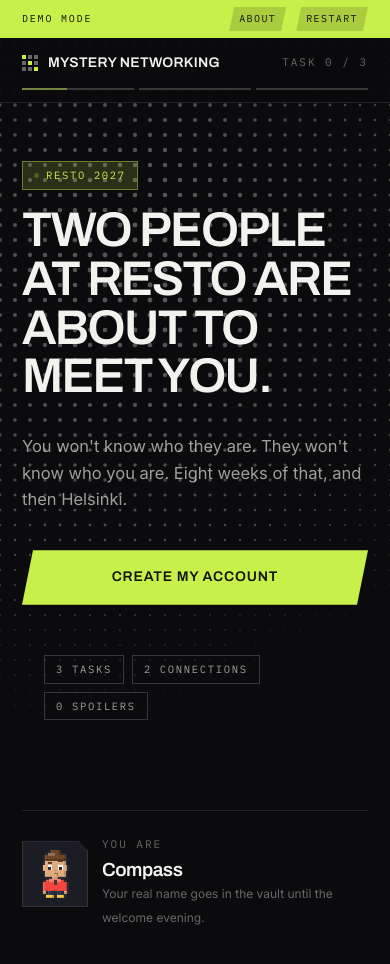
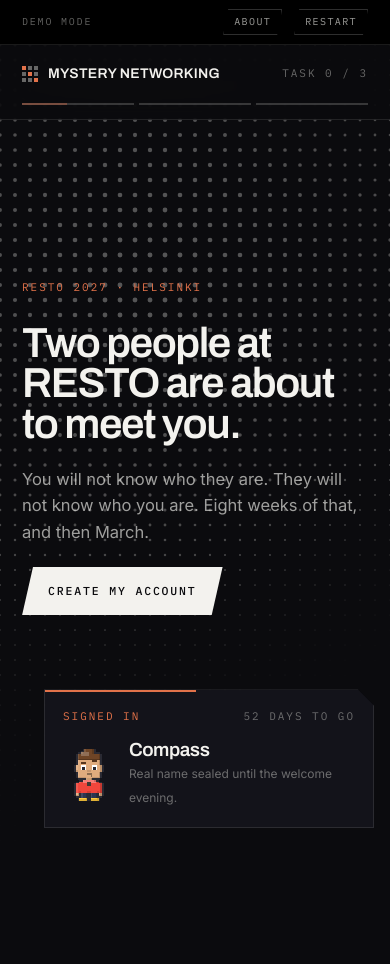
Before and after one commit to leyanzhang123-stack/Mystery-networking, a website: page demo/index.html in a window 390 px wide. After the commit the page ends 894 px from the top, so only its background shows below. Drawn offline with Linux system fonts and the light colour scheme; animation ran at ten frames a second.

Commit message:
Follow the reference properly: sentence case, restraint, air
Not pushed.

Four things were wrong. Headlines were set in capitals, which reads cheap
next to the reference's sentence case. The accent was used as full-width
bars and large buttons instead of at 11px in a label. Screens were packed
instead of letting one sentence hold a whole viewport. And the layout was a
620px column, which looks like a phone form on a laptop.

Now: sentence-case Archivo up to 96px, a full-height hero holding one
sentence, monochrome interface with a single warm accent that only appears
in small labels, quiet slanted mono buttons, a corner status card, and a
1180px page.

Co-Authored-By: Claude Opus 5 <noreply@anthropic.com>
Claude-Session: https://claude.ai/code/session_01TS6jahYNaySq6kku5WRtCH

```diff
--- a/demo/assets/ui.css
+++ b/demo/assets/ui.css
@@ -18,10 +18,12 @@
   --text-2:rgba(243,242,238,.64);
   --text-3:rgba(243,242,238,.40);
 
-  --accent:#C8F04B;            /* swap this one value to re-brand */
-  --accent-ink:#10140A;
-  --accent-dim:rgba(200,240,75,.16);
-  --accent-line:rgba(200,240,75,.42);
+  /* The interface is monochrome. The pixel characters carry the colour, and
+     the accent only ever appears at 11px, in a label or a single small chip. */
+  --accent:#E2724A;
+  --accent-ink:#140905;
+  --accent-dim:rgba(226,114,74,.12);
+  --accent-line:rgba(226,114,74,.38);
 
   --display:"Archivo","Helvetica Neue",Arial,sans-serif;
   --body:"Inter","Helvetica Neue",Arial,sans-serif;
@@ -47,8 +49,8 @@ a{color:var(--text)}
 
 /* ------------------------------- type ----------------------------- */
 .display{font-family:var(--display);font-weight:600;letter-spacing:-.035em;line-height:1.0}
-h1.display{font-size:clamp(38px,11vw,68px);margin:0 0 16px}
-h2.display{font-size:clamp(26px,6.5vw,38px);margin:0 0 10px}
+h1.display{font-size:clamp(42px,9.2vw,96px);line-height:.96;margin:0 0 22px}
+h2.display{font-size:clamp(28px,5.2vw,54px);line-height:1.0;margin:0 0 14px}
 h3.display{font-size:19px;margin:0 0 6px;letter-spacing:-.025em}
 .mono,.label{
   font-family:var(--mono);font-weight:400;font-size:11px;letter-spacing:.18em;
@@ -73,19 +75,20 @@ h3.display{font-size:19px;margin:0 0 6px;letter-spacing:-.025em}
 
 /* slanted, square-cornered buttons */
 .btn{
-  display:block;width:100%;text-align:center;cursor:pointer;border:0;
-  background:var(--accent);color:var(--accent-ink);
-  font-family:var(--display);font-weight:600;font-size:14px;letter-spacing:.06em;
-  text-transform:uppercase;padding:16px 22px;
+  display:inline-block;width:auto;text-align:center;cursor:pointer;border:0;
+  background:var(--text);color:var(--bg);
+  font-family:var(--mono);font-weight:500;font-size:11.5px;letter-spacing:.16em;
+  text-transform:uppercase;padding:15px 26px;
   clip-path:polygon(11px 0, 100% 0, calc(100% - 11px) 100%, 0 100%);
   transition:background .2s var(--ease), transform .25s var(--ease), filter .2s var(--ease);
 }
 .btn:hover{filter:brightness(1.08);transform:translateY(-2px)}
 .btn:active{transform:translateY(0) scale(.995)}
 .btn[disabled]{opacity:.3;cursor:not-allowed;transform:none;filter:none}
-.btn.ghost{background:transparent;color:var(--text);border:1px solid var(--line-2);clip-path:none}
+.btn.ghost{background:transparent;color:var(--text);border:1px solid var(--line-2);clip-path:none;padding:14px 26px}
 .btn.ghost:hover{border-color:var(--text-2);background:rgba(255,255,255,.04)}
-.btn.solid{background:var(--text);color:var(--bg)}
+.btn.solid{background:var(--accent);color:var(--accent-ink)}
+.btn.wide{display:block;width:100%}
 .linkbtn{
   background:none;border:0;cursor:pointer;font-family:var(--mono);font-size:10.5px;
   letter-spacing:.16em;text-transform:uppercase;color:var(--text-3);padding:12px 2px;
@@ -105,7 +108,8 @@ h3.display{font-size:19px;margin:0 0 6px;letter-spacing:-.025em}
 .card.light .label{color:rgba(11,11,14,.5)}
 .card.light .tiny{color:rgba(11,11,14,.6)}
 
-.stack{display:flex;flex-direction:column;gap:16px}
+.stack{display:flex;flex-direction:column;gap:20px}
+.section{padding:clamp(70px,11vh,130px) 0}
 .stack.sm{gap:10px}
 .stack > .tag{align-self:flex-start}
 .row{display:flex;align-items:center;gap:14px}
@@ -171,12 +175,13 @@ label.field > span{display:block;margin-bottom:8px}
 @keyframes drop{to{transform:translateY(112vh) rotate(420deg);opacity:0}}
 
 /* ----------------------------- layout ----------------------------- */
-.wrap{width:min(620px,100%);margin:0 auto;padding:30px 22px 70px}
+.wrap{width:min(1180px,100%);margin:0 auto;padding:0 clamp(22px,5vw,64px) 120px}
+.narrow{width:min(660px,100%)}
 .topbar{
   position:sticky;top:0;z-index:40;background:rgba(11,11,14,.78);
   backdrop-filter:blur(14px);border-bottom:1px solid var(--line);
 }
-.topbar .inner{width:min(620px,100%);margin:0 auto;padding:14px 22px;display:flex;align-items:center;gap:14px}
+.topbar .inner{width:min(1180px,100%);margin:0 auto;padding:18px clamp(22px,5vw,64px);display:flex;align-items:center;gap:20px}
 .brand{
   display:flex;align-items:center;gap:10px;font-family:var(--display);font-weight:600;
   font-size:14px;letter-spacing:.02em;text-transform:uppercase;
--- a/demo/index.html
+++ b/demo/index.html
@@ -9,20 +9,23 @@
 <link rel="stylesheet" href="assets/ui.css" />
 <style>
   .demo-bar{
-    position:sticky;top:0;z-index:60;background:var(--accent);color:var(--accent-ink);
+    position:sticky;top:0;z-index:60;background:#000;color:var(--text-3);
+    border-bottom:1px solid var(--line);
     font-family:var(--mono);font-size:10px;letter-spacing:.18em;text-transform:uppercase;
   }
-  .demo-bar .inner{width:min(620px,100%);margin:0 auto;padding:7px 22px;display:flex;align-items:center;gap:10px}
+  .demo-bar .inner{width:min(1180px,100%);margin:0 auto;padding:9px clamp(22px,5vw,64px);display:flex;align-items:center;gap:12px}
   .demo-bar button{
-    background:rgba(16,20,10,.16);color:var(--accent-ink);border:0;font-family:var(--mono);
+    background:transparent;color:var(--text-2);border:1px solid var(--line-2);font-family:var(--mono);
     font-size:10px;letter-spacing:.14em;text-transform:uppercase;padding:4px 10px;cursor:pointer;
     clip-path:polygon(5px 0,100% 0,calc(100% - 5px) 100%,0 100%);transition:background .2s var(--ease);
   }
-  .demo-bar button:hover{background:rgba(16,20,10,.3)}
+  .demo-bar button:hover{color:var(--text);border-color:var(--text-3)}
   .topbar{top:29px}
 
-  .hero{padding:28px 0 8px}
-  .hero h1{font-size:clamp(40px,12.5vw,76px)}
+  .hero{min-height:calc(100svh - 190px);display:flex;flex-direction:column;justify-content:center;padding:40px 0}
+  .hero h1{max-width:17ch}
+  .hero p{max-width:46ch}
+  .hero .btn{align-self:flex-start}
 
   .conn{display:flex;align-items:center;gap:15px;padding:15px;background:var(--surface);
         border:1px solid var(--line);transition:border-color .3s var(--ease), transform .3s var(--ease);
@@ -60,9 +63,27 @@
   .who{text-align:center}
 
   .aside{display:none}
+  .toast{
+    position:fixed;right:clamp(16px,4vw,44px);bottom:clamp(16px,4vw,44px);width:min(330px,calc(100vw - 32px));
+    background:rgba(21,21,28,.92);backdrop-filter:blur(12px);border:1px solid var(--line);
+    padding:18px;z-index:50;
+    clip-path:polygon(0 0,calc(100% - 16px) 0,100% 16px,100% 100%,0 100%);
+    animation:toastIn .7s var(--ease) .5s both;
+  }
+  .toast-bar{position:absolute;left:0;top:0;height:2px;width:46%;background:var(--accent)}
+  @keyframes toastIn{from{opacity:0;transform:translateY(16px)}to{opacity:1;transform:none}}
   @media (min-width:1180px){
-    .layout{display:grid;grid-template-columns:620px 300px;gap:44px;justify-content:center;align-items:start}
-    .aside{display:block;padding-top:44px;position:sticky;top:120px}
+    .layout{display:block}
+    .aside{display:none}
+  .toast{
+    position:fixed;right:clamp(16px,4vw,44px);bottom:clamp(16px,4vw,44px);width:min(330px,calc(100vw - 32px));
+    background:rgba(21,21,28,.92);backdrop-filter:blur(12px);border:1px solid var(--line);
+    padding:18px;z-index:50;
+    clip-path:polygon(0 0,calc(100% - 16px) 0,100% 16px,100% 100%,0 100%);
+    animation:toastIn .7s var(--ease) .5s both;
+  }
+  .toast-bar{position:absolute;left:0;top:0;height:2px;width:46%;background:var(--accent)}
+  @keyframes toastIn{from{opacity:0;transform:translateY(16px)}to{opacity:1;transform:none}}
   }
 </style>
 </head>
@@ -83,7 +104,7 @@
       <span class="grow"></span>
       <span class="label" id="stepLabel">Task 0 / 3</span>
     </div>
-    <div class="steps" style="width:min(620px,100%);margin:0 auto;padding:0 22px 12px" id="steps">
+    <div class="steps" style="width:min(1180px,100%);margin:0 auto;padding:0 clamp(22px,5vw,64px) 14px" id="steps">
       <span class="step"><i></i></span><span class="step"><i></i></span><span class="step"><i></i></span>
     </div>
   </div>
@@ -112,7 +133,7 @@
 
 <div class="splash" id="splash">
   <span class="label on">Helsinki · 12 March 2027</span>
-  <h1 class="display">TONIGHT YOU<br>MEET THEM</h1>
+  <h1 class="display">Tonight you<br>meet them.</h1>
 </div>
 <div class="confetti" id="confetti"></div>
 
@@ -180,20 +201,19 @@ var S={};
 /* 1 — welcome */
 S.welcome=function(){
   show(
-  '<div class="stack seq hero">'+
-    '<span class="tag on"><span class="dot live"></span> RESTO 2027</span>'+
-    '<h1 class="display">TWO PEOPLE AT RESTO ARE ABOUT TO MEET YOU.</h1>'+
-    '<p class="lead">You won\'t know who they are. They won\'t know who you are. Eight weeks of that, and then Helsinki.</p>'+
-    '<button class="btn" id="go">Create my account</button>'+
-    '<div class="row wrap" style="margin-top:4px">'+
-      '<span class="tag">3 tasks</span><span class="tag">2 connections</span><span class="tag">0 spoilers</span>'+
-    '</div>'+
-    '<hr class="rule" />'+
-    '<div class="row">'+
-      '<div class="px-tile float" style="width:66px;flex:0 0 auto">'+px(ME.spec,{level:3,googly:true})+'</div>'+
-      '<div><span class="label">You are</span>'+
-        '<h3 class="display" style="margin:5px 0 2px">Compass</h3>'+
-        '<span class="tiny">Your real name goes in the vault until the welcome evening.</span></div>'+
+  '<div class="hero seq">'+
+    '<span class="label on" style="margin-bottom:26px">RESTO 2027 &middot; Helsinki</span>'+
+    '<h1 class="display">Two people at RESTO are about to meet you.</h1>'+
+    '<p class="lead">You will not know who they are. They will not know who you are. Eight weeks of that, and then March.</p>'+
+    '<div><button class="btn" id="go">Create my account</button></div>'+
+  '</div>'+
+  '<div class="toast" id="toast">'+
+    '<div class="toast-bar"></div>'+
+    '<div class="spread"><span class="label on">Signed in</span><span class="label">52 days to go</span></div>'+
+    '<div class="row" style="margin-top:14px">'+
+      '<div class="px-tile bare" style="width:52px;flex:0 0 auto">'+px(ME.spec,{level:3,googly:true})+'</div>'+
+      '<div><h3 class="display" style="margin:0 0 2px">Compass</h3>'+
+      '<span class="tiny">Real name sealed until the welcome evening.</span></div>'+
     '</div>'+
   '</div>');
   on('go', S.matching);
@@ -202,7 +222,7 @@ S.welcome=function(){
 /* 2 — matching */
 S.matching=function(){
   show(
-  '<div class="stack center" style="padding-top:64px;align-items:center">'+
+  '<div class="stack center" style="min-height:70svh;justify-content:center;align-items:center">'+
     '<div class="px-tile float" style="width:120px">'+px(THEM.spec,{level:3})+'</div>'+
     '<h2 class="display" id="mt" style="margin-top:32px">Looking for someone</h2>'+
     '<p class="lead" id="ms" style="margin:0">312 people signed up. One of them is yours.</p>'+
@@ -226,9 +246,9 @@ S.matching=function(){
 /* 3 — two connections */
 S.matched=function(){
   show(
-  '<div class="stack seq">'+
+  '<div class="stack seq narrow section">'+
     '<span class="tag on"><span class="dot"></span> Week 2</span>'+
-    '<h1 class="display">YOU PICKED MERIDIAN!</h1>'+
+    '<h1 class="display">You picked Meridian!</h1>'+
     '<p class="lead">And someone picked you. That\'s two people to talk to before March — and neither of them has any idea who you are.</p>'+
     '<div class="conn on">'+
       '<div class="px-tile bare" style="width:58px;flex:0 0 auto">'+px(THEM.spec,{level:3,googly:true})+'</div>'+
@@ -251,9 +271,9 @@ S.matched=function(){
 /* 4 — task 1: mutual interests, through chat */
 S.task1=function(){
   show(
-  '<div class="stack seq">'+
+  '<div class="stack seq narrow section">'+
     '<div class="spread"><span class="label on">Task 1 · Week 3</span><span class="label">With Meridian</span></div>'+
-    '<h1 class="display">FIND THREE THINGS YOU BOTH LIKE.</h1>'+
+    '<h1 class="display">Find three things you both like.</h1>'+
     '<p class="lead">Films, food, terrible taste in music — anything, as long as you both actually mean it. Just talk until you get there.</p>'+
     '<div class="card flat" id="chat">'+
       '<div class="bub">so. eight weeks of this and i can\'t even ask your name</div>'+
@@ -292,9 +312,9 @@ S.task1=function(){
 /* 5 — task 2 */
 S.task2=function(){
   show(
-  '<div class="stack seq">'+
+  '<div class="stack seq narrow section">'+
     '<div class="spread"><span class="label on">Task 2 · Week 5</span><span class="label">With Meridian</span></div>'+
-    '<h1 class="display">TWO TRUTHS AND A LIE.</h1>'+
+    '<h1 class="display">Two truths and a lie.</h1>'+
     '<p class="lead">Send three things about yourself. Two true, one invented. See if they can spot it.</p>'+
     '<div class="card stack sm">'+
       '<label class="field"><span class="label">Statement 01</span><input type="text" value="I have broken the same finger three times" /></label>'+
@@ -324,9 +344,9 @@ S.task2=function(){
 /* 6 — task 3 */
 S.task3=function(){
   show(
-  '<div class="stack seq">'+
+  '<div class="stack seq narrow section">'+
     '<div class="spread"><span class="label on">Task 3 · Week 7</span><span class="label">With Meridian</span></div>'+
-    '<h1 class="display">THREE CLUES SO THEY CAN FIND YOU.</h1>'+
+    '<h1 class="display">Three clues so they can find you.</h1>'+
     '<p class="lead">On the night you get about five minutes to spot each other in a room full of people. Be specific.</p>'+
     '<div class="card stack sm">'+
       '<label class="field"><span class="label">Clue 01</span><input type="text" value="Red scarf. I will not take it off all evening" /></label>'+
@@ -362,9 +382,9 @@ S.event=function(){
   splash.classList.add('on');
   setTimeout(function(){ splash.classList.remove('on'); },2300);
   show(
-  '<div class="stack seq">'+
+  '<div class="stack seq narrow section">'+
     '<span class="tag on"><span class="dot live"></span> Welcome evening · Helsinki</span>'+
-    '<h1 class="display">EIGHT WEEKS. ONE QUESTION.</h1>'+
+    '<h1 class="display">Eight weeks. One question.</h1>'+
     '<div id="stage">'+
       '<div class="portrait float">'+px(THEM.spec,{level:3})+'</div>'+
       '<h2 class="display center" style="margin:22px 0 2px">Meridian</h2>'+
@@ -388,7 +408,7 @@ S.event=function(){
         '<div class="card light center pop">'+
           '<span class="label" style="color:rgba(11,11,14,.5)">It was</span>'+
           '<div class="px-tile bare" style="width:150px;margin:14px auto 0">'+px(THEM.spec,{level:3,googly:true})+'</div>'+
-          '<h1 class="display" style="margin:18px 0 6px;font-size:46px">ALEX!</h1>'+
+          '<h1 class="display" style="margin:18px 0 6px;font-size:46px">Alex!</h1>'+
           '<p class="small" style="margin:0;color:rgba(11,11,14,.7)">Metropolia UAS · Tourism Management</p>'+
           '<p class="tiny" style="margin:8px 0 0;color:rgba(11,11,14,.55)">Eight weeks as Meridian.</p>'+
         '</div>';
@@ -406,9 +426,9 @@ S.event=function(){
 /* 8 — met */
 S.meet=function(){
   show(
-  '<div class="stack seq">'+
+  '<div class="stack seq narrow section">'+
     '<span class="label on">Helsinki · Welcome evening</span>'+
-    '<h1 class="display">FOUND EACH OTHER!</h1>'+
+    '<h1 class="display">Found each other!</h1>'+
     '<p class="lead">Eight weeks of typing. Four seconds of eye contact.</p>'+
     '<div class="card duo">'+
       '<div class="who"><div class="px-tile bare" style="width:92px;margin:0 auto">'+px(ME.spec,{level:3,googly:true})+'</div>'+
@@ -441,9 +461,9 @@ S.meet=function(){
 /* 9 — done */
 S.done=function(){
   show(
-  '<div class="stack seq">'+
+  '<div class="stack seq narrow section">'+
     '<span class="tag">Journey complete</span>'+
-    '<h1 class="display">ONE DOWN. ONE STILL WAITING.</h1>'+
+    '<h1 class="display">One down. One still waiting.</h1>'+
     '<p class="lead">Lantern is somewhere in the same room, looking for a person in a red scarf. Fifty-eight strangers after that — which is what the rest of RESTO is for.</p>'+
     '<div class="card duo">'+
       '<div class="who"><div class="px-tile bare" style="width:70px;margin:0 auto">'+px(ME.spec,{level:3,googly:true})+'</div><div class="tiny" style="margin-top:8px">Emma</div></div>'+
--- a/public/assets/ui.css
+++ b/public/assets/ui.css
@@ -18,10 +18,12 @@
   --text-2:rgba(243,242,238,.64);
   --text-3:rgba(243,242,238,.40);
 
-  --accent:#C8F04B;            /* swap this one value to re-brand */
-  --accent-ink:#10140A;
-  --accent-dim:rgba(200,240,75,.16);
-  --accent-line:rgba(200,240,75,.42);
+  /* The interface is monochrome. The pixel characters carry the colour, and
+     the accent only ever appears at 11px, in a label or a single small chip. */
+  --accent:#E2724A;
+  --accent-ink:#140905;
+  --accent-dim:rgba(226,114,74,.12);
+  --accent-line:rgba(226,114,74,.38);
 
   --display:"Archivo","Helvetica Neue",Arial,sans-serif;
   --body:"Inter","Helvetica Neue",Arial,sans-serif;
@@ -47,8 +49,8 @@ a{color:var(--text)}
 
 /* ------------------------------- type ----------------------------- */
 .display{font-family:var(--display);font-weight:600;letter-spacing:-.035em;line-height:1.0}
-h1.display{font-size:clamp(38px,11vw,68px);margin:0 0 16px}
-h2.display{font-size:clamp(26px,6.5vw,38px);margin:0 0 10px}
+h1.display{font-size:clamp(42px,9.2vw,96px);line-height:.96;margin:0 0 22px}
+h2.display{font-size:clamp(28px,5.2vw,54px);line-height:1.0;margin:0 0 14px}
 h3.display{font-size:19px;margin:0 0 6px;letter-spacing:-.025em}
 .mono,.label{
   font-family:var(--mono);font-weight:400;font-size:11px;letter-spacing:.18em;
@@ -73,19 +75,20 @@ h3.display{font-size:19px;margin:0 0 6px;letter-spacing:-.025em}
 
 /* slanted, square-cornered buttons */
 .btn{
-  display:block;width:100%;text-align:center;cursor:pointer;border:0;
-  background:var(--accent);color:var(--accent-ink);
-  font-family:var(--display);font-weight:600;font-size:14px;letter-spacing:.06em;
-  text-transform:uppercase;padding:16px 22px;
+  display:inline-block;width:auto;text-align:center;cursor:pointer;border:0;
+  background:var(--text);color:var(--bg);
+  font-family:var(--mono);font-weight:500;font-size:11.5px;letter-spacing:.16em;
+  text-transform:uppercase;padding:15px 26px;
   clip-path:polygon(11px 0, 100% 0, calc(100% - 11px) 100%, 0 100%);
   transition:background .2s var(--ease), transform .25s var(--ease), filter .2s var(--ease);
 }
 .btn:hover{filter:brightness(1.08);transform:translateY(-2px)}
 .btn:active{transform:translateY(0) scale(.995)}
 .btn[disabled]{opacity:.3;cursor:not-allowed;transform:none;filter:none}
-.btn.ghost{background:transparent;color:var(--text);border:1px solid var(--line-2);clip-path:none}
+.btn.ghost{background:transparent;color:var(--text);border:1px solid var(--line-2);clip-path:none;padding:14px 26px}
 .btn.ghost:hover{border-color:var(--text-2);background:rgba(255,255,255,.04)}
-.btn.solid{background:var(--text);color:var(--bg)}
+.btn.solid{background:var(--accent);color:var(--accent-ink)}
+.btn.wide{display:block;width:100%}
 .linkbtn{
   background:none;border:0;cursor:pointer;font-family:var(--mono);font-size:10.5px;
   letter-spacing:.16em;text-transform:uppercase;color:var(--text-3);padding:12px 2px;
@@ -105,7 +108,8 @@ h3.display{font-size:19px;margin:0 0 6px;letter-spacing:-.025em}
 .card.light .label{color:rgba(11,11,14,.5)}
 .card.light .tiny{color:rgba(11,11,14,.6)}
 
-.stack{display:flex;flex-direction:column;gap:16px}
+.stack{display:flex;flex-direction:column;gap:20px}
+.section{padding:clamp(70px,11vh,130px) 0}
 .stack.sm{gap:10px}
 .stack > .tag{align-self:flex-start}
 .row{display:flex;align-items:center;gap:14px}
@@ -171,12 +175,13 @@ label.field > span{display:block;margin-bottom:8px}
 @keyframes drop{to{transform:translateY(112vh) rotate(420deg);opacity:0}}
 
 /* ----------------------------- layout ----------------------------- */
-.wrap{width:min(620px,100%);margin:0 auto;padding:30px 22px 70px}
+.wrap{width:min(1180px,100%);margin:0 auto;padding:0 clamp(22px,5vw,64px) 120px}
+.narrow{width:min(660px,100%)}
 .topbar{
   position:sticky;top:0;z-index:40;background:rgba(11,11,14,.78);
   backdrop-filter:blur(14px);border-bottom:1px solid var(--line);
 }
-.topbar .inner{width:min(620px,100%);margin:0 auto;padding:14px 22px;display:flex;align-items:center;gap:14px}
+.topbar .inner{width:min(1180px,100%);margin:0 auto;padding:18px clamp(22px,5vw,64px);display:flex;align-items:center;gap:20px}
 .brand{
   display:flex;align-items:center;gap:10px;font-family:var(--display);font-weight:600;
   font-size:14px;letter-spacing:.02em;text-transform:uppercase;
```
